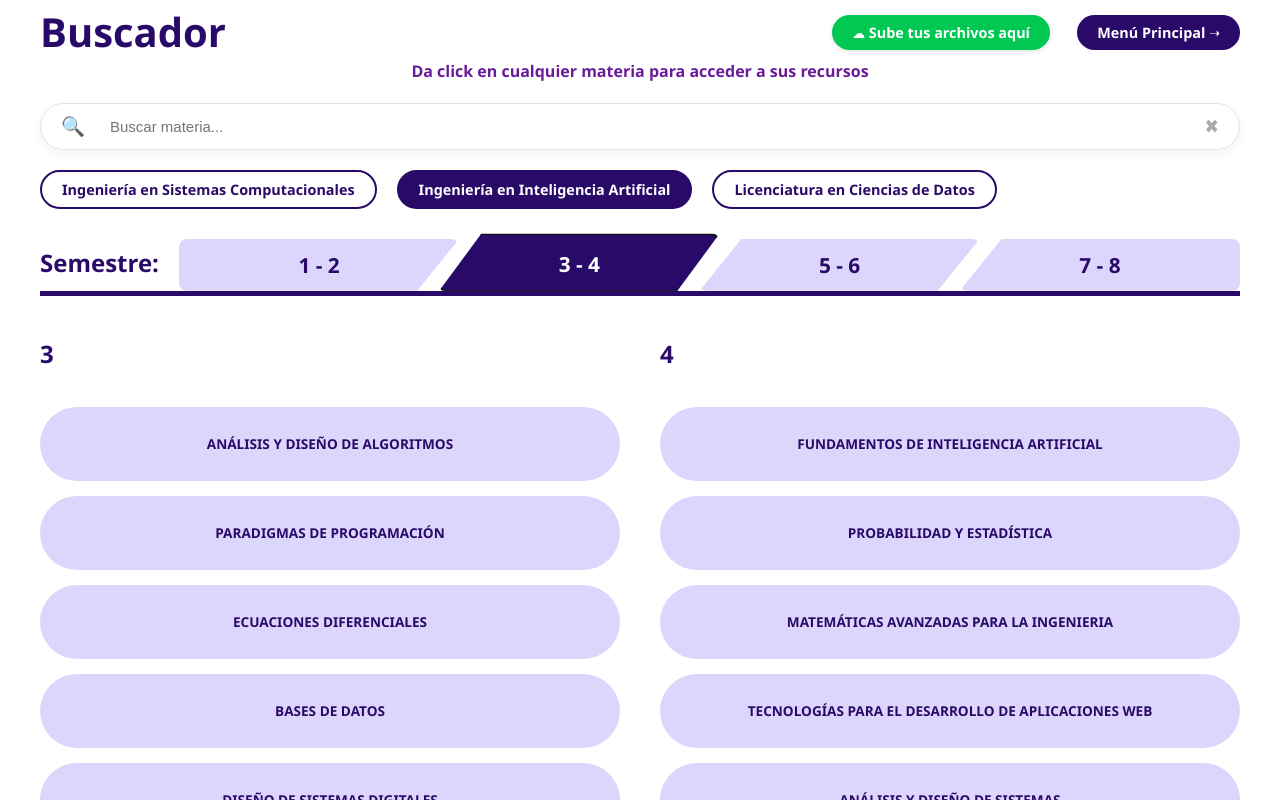
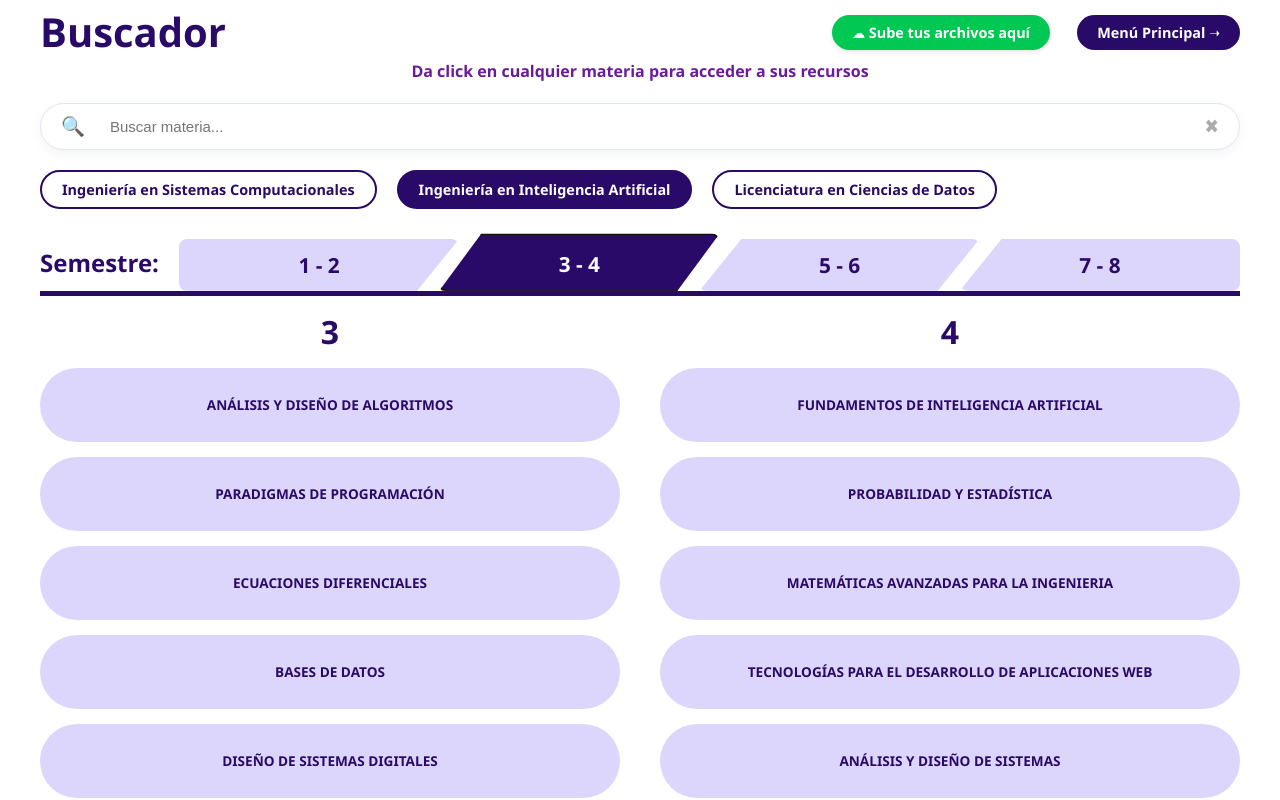
Before and after one commit to Gamesrack565/ETS-El-Tesoro-del-Saber---Proyecto_web, a React (Vite) app in the folder frontend/: page /portal in a window 1280 px wide. Both pictures are taken after a click on the button "3 - 4". Built offline with nearby package versions, Linux system fonts and the light colour scheme.

Commit message:
Versiom 3.7.3 - Correcion de vista de materias en portal de estudiantes

```diff
--- a/frontend/src/pages/Paginas_Portal/pagina_materias.jsx
+++ b/frontend/src/pages/Paginas_Portal/pagina_materias.jsx
@@ -300,13 +300,13 @@ const MallaCurricular = () => {
         {activeTab === '3-4' && (
           <div className="curriculum-grid">
             <div className="semester-column">
-              <h2>3</h2>
+              <h2 className="semester-number">3</h2>
               {currentMaterias.sem3?.map((m, i) =>
                 <div key={i} className={`subject-pill${getHighlightClass(m)}`} onClick={() => handleMateriaClick(m)}>{m}</div>
               )}
             </div>
             <div className="semester-column">
-              <h2>4</h2>
+              <h2 className="semester-number">4</h2>
               {currentMaterias.sem4?.map((m, i) =>
                 <div key={i} className={`subject-pill${getHighlightClass(m)}`} onClick={() => handleMateriaClick(m)}>{m}</div>
               )}
```
